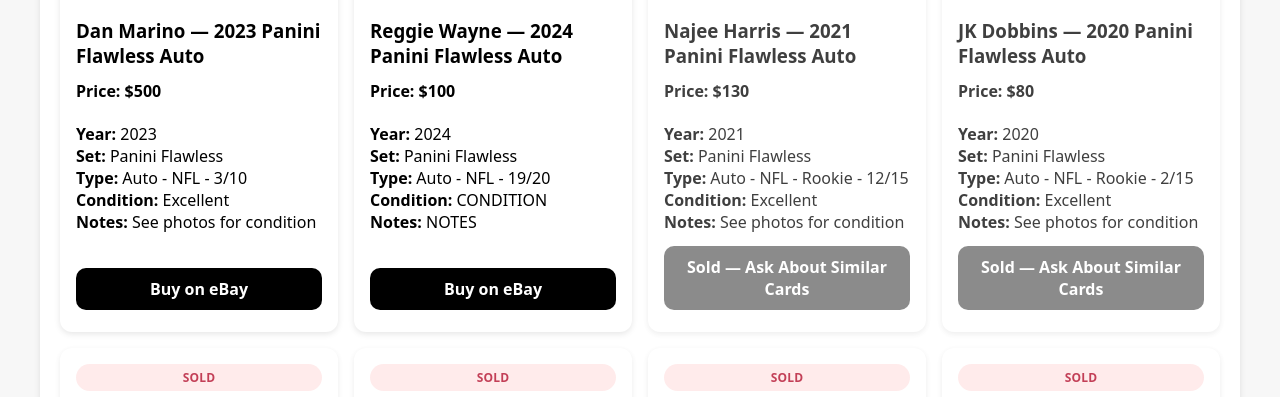
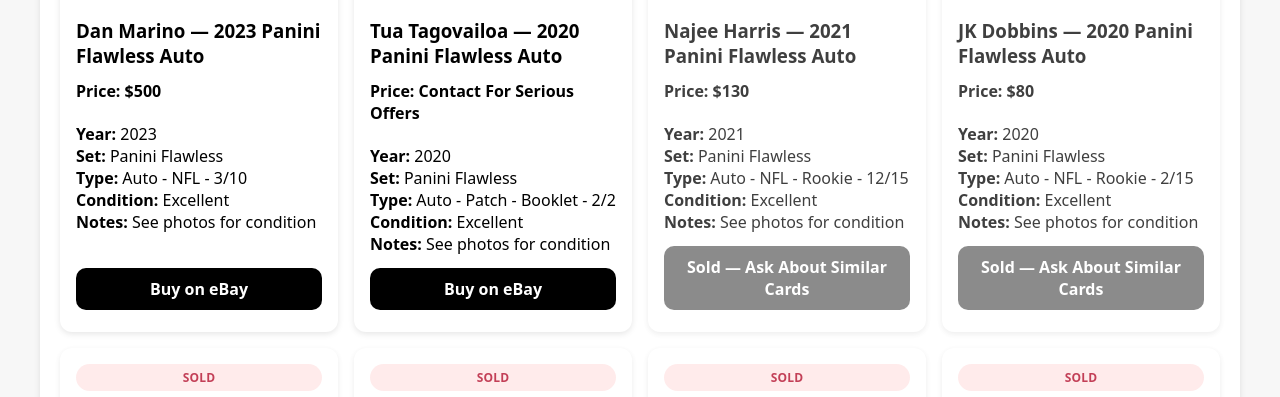
Before and after one commit to Daemek111/superninjamonkeys.com, a Jekyll site: the page shop.html, which Jekyll copies as it is, in a window 1280 px wide and 900 px high, scrolled down 780 px, cut to the strip 242-639 px from the top of the window. Built offline with Jekyll 4.4.1, drawn with Linux system fonts in a browser that asks for light colours.

Commit message:
Update shop.html

```diff
--- a/shop.html
+++ b/shop.html
@@ -82,24 +82,24 @@
 
   <!-- Front + Back Images -->
   <div class="card-images">
-    <img src="img/FRONT_IMAGE.jpeg" alt="Front of card" onclick="openLightbox(this.src)" style="cursor: zoom-in;">
-    <img src="img/BACK_IMAGE.jpeg" alt="Back of card" onclick="openLightbox(this.src)" style="cursor: zoom-in;">
+    <img src="img/tuaswoosh.jpeg" alt="Front of card" onclick="openLightbox(this.src)" style="cursor: zoom-in;">
+    <img src="img/tuaswoosh_back.jpeg" alt="Back of card" onclick="openLightbox(this.src)" style="cursor: zoom-in;">
   </div>
 
-  <h3>Reggie Wayne — 2024 Panini Flawless Auto</h3>
-  <p class="price"><b>Price:</b> $100</p>
+  <h3>Tua Tagovailoa — 2020 Panini Flawless Auto</h3>
+  <p class="price"><b>Price:</b> Contact For Serious Offers</p>
 
   <!-- Listing Details -->
   <ul class="details">
-    <li><b>Year:</b> 2024</li>
+    <li><b>Year:</b> 2020</li>
     <li><b>Set:</b> Panini Flawless</li>
-    <li><b>Type:</b> Auto - NFL - 19/20</li>
-    <li><b>Condition:</b> CONDITION</li>
-    <li><b>Notes:</b> NOTES</li>
+    <li><b>Type:</b> Auto - Patch - Booklet - 2/2</li>
+    <li><b>Condition:</b> Excellent</li>
+    <li><b>Notes:</b> See photos for condition</li>
   </ul>
 
   <!-- Buy Button -->
-  <a class="button" href="https://www.ebay.com/itm/ITEMNUMBER" target="_blank" rel="noopener">
+  <a class="button" href="https://www.ebay.com/itm/327014029034" target="_blank" rel="noopener">
     Buy on eBay
   </a>
 </div>
```
